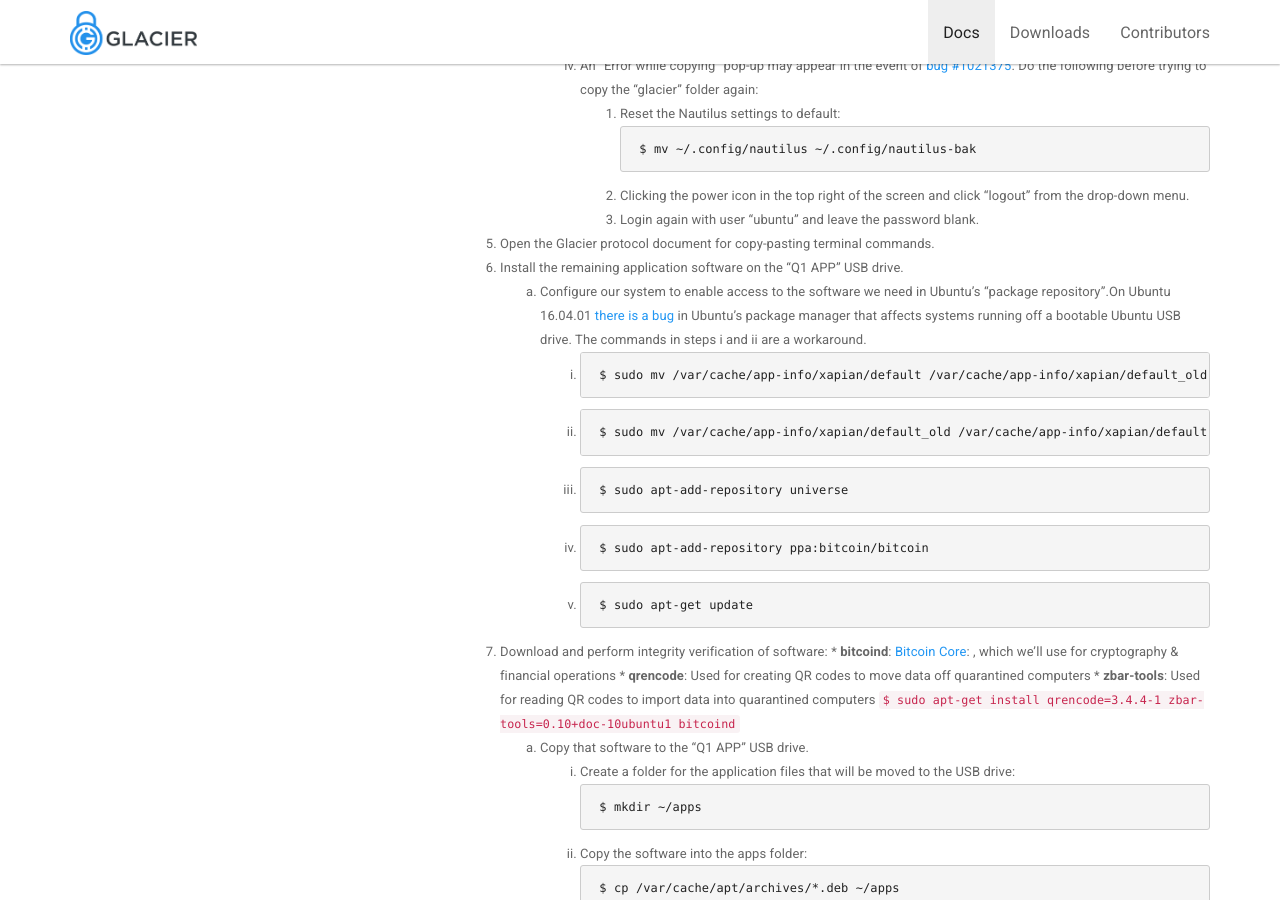
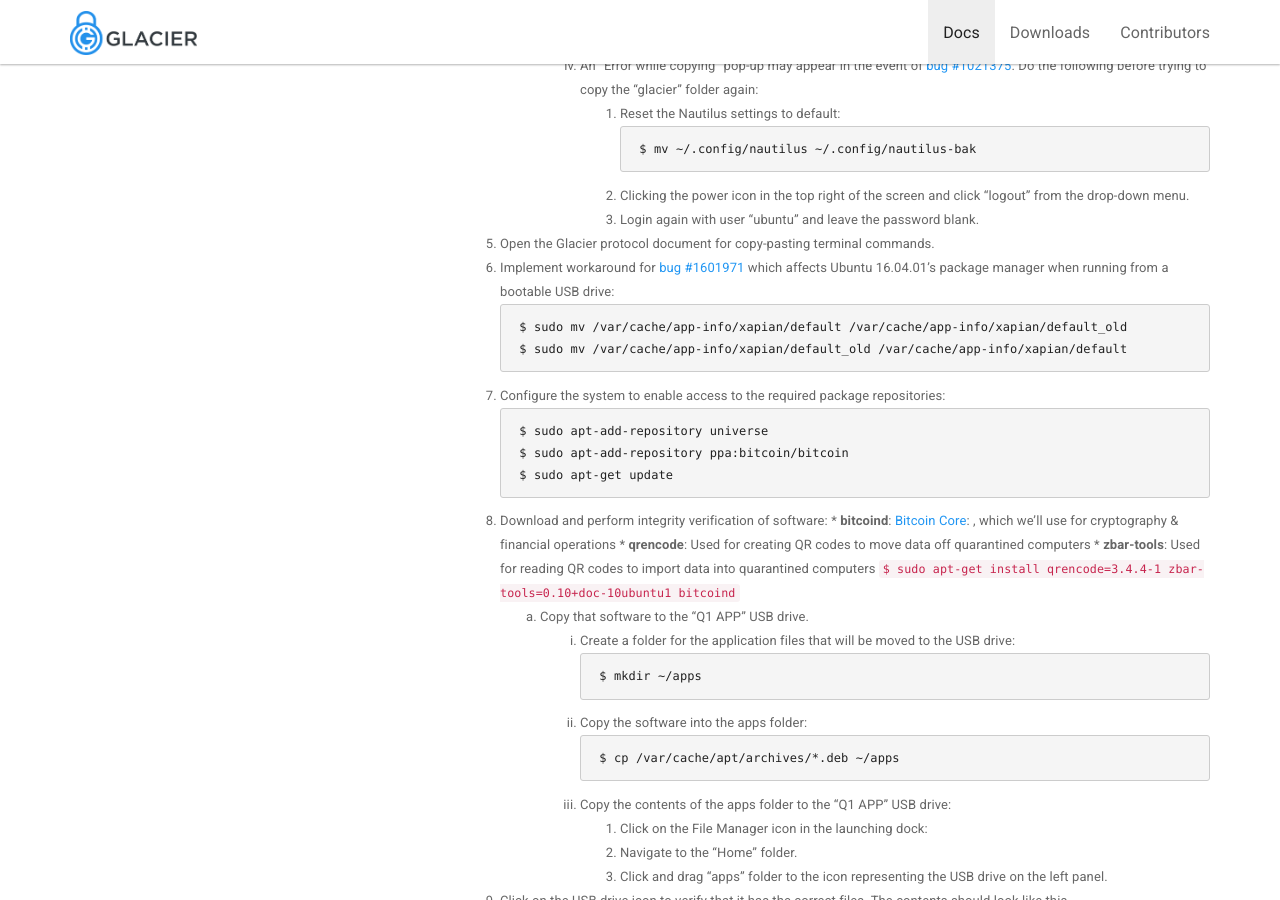
Before and after one commit to GlacierProtocol/glacierprotocol.github.io, a Jekyll site: the page built from _docs/setup/create-app-usb.md, in a window 1280 px wide and 900 px high, scrolled down 1766 px. Built offline with Jekyll 4.4.1, drawn with Linux system fonts in a browser that asks for light colours; nearby versions of some CDN libraries.

Commit message:
Complex nested list split into two, code combined into single box
Code needs no individual explanation,multiline code format was explained

````diff
--- a/_docs/setup/create-app-usb.md
+++ b/_docs/setup/create-app-usb.md
@@ -97,26 +97,18 @@ in the Create boot USB drives section.
             3. Login again with user "ubuntu" and leave the password blank.
 
 5. Open the Glacier protocol document for copy-pasting terminal commands.
-6. Install the remaining application software on the "Q1 APP" USB drive.
-    1. Configure our system to enable access to the software we need in Ubuntu's
-    "package repository".On Ubuntu 16.04.01  [there is a bug](https://bugs.launchpad.net/ubuntu/+source/appstream/+bug/1601971) in Ubuntu's package manager that affects systems
-    running off a bootable Ubuntu USB drive. The commands in steps i and ii are a
-    workaround.
-        1. ```
-        $ sudo mv /var/cache/app-info/xapian/default /var/cache/app-info/xapian/default_old
-        ```
-        2. ```
-        $ sudo mv /var/cache/app-info/xapian/default_old /var/cache/app-info/xapian/default
-        ```
-        3. ```
-        $ sudo apt-add-repository universe
-        ```
-        4. ```
-        $ sudo apt-add-repository ppa:bitcoin/bitcoin
-        ```
-        5. ```
-        $ sudo apt-get update
-        ```
+6. Implement workaround for [bug #1601971](https://bugs.launchpad.net/ubuntu/+source/appstream/+bug/1601971)
+which affects Ubuntu 16.04.01's package manager when running from a bootable USB drive:
+    ```
+    $ sudo mv /var/cache/app-info/xapian/default /var/cache/app-info/xapian/default_old
+    $ sudo mv /var/cache/app-info/xapian/default_old /var/cache/app-info/xapian/default
+    ```
+7. Configure the system to enable access to the required package repositories:
+    ```
+    $ sudo apt-add-repository universe
+    $ sudo apt-add-repository ppa:bitcoin/bitcoin
+    $ sudo apt-get update
+    ```
 8. Download and perform integrity verification of software:
         * **bitcoind**: [Bitcoin Core](https://bitcoincore.org/):
         , which we'll use for cryptography & financial operations
````
